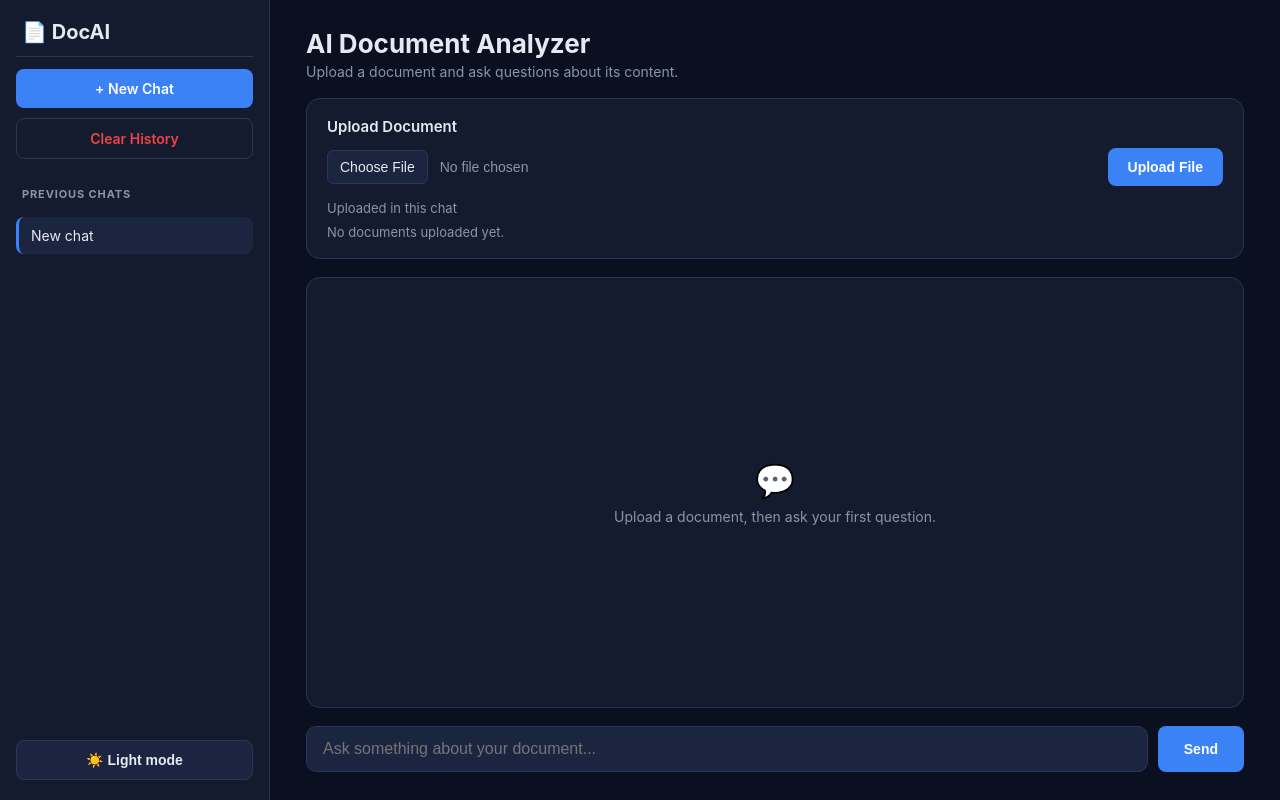
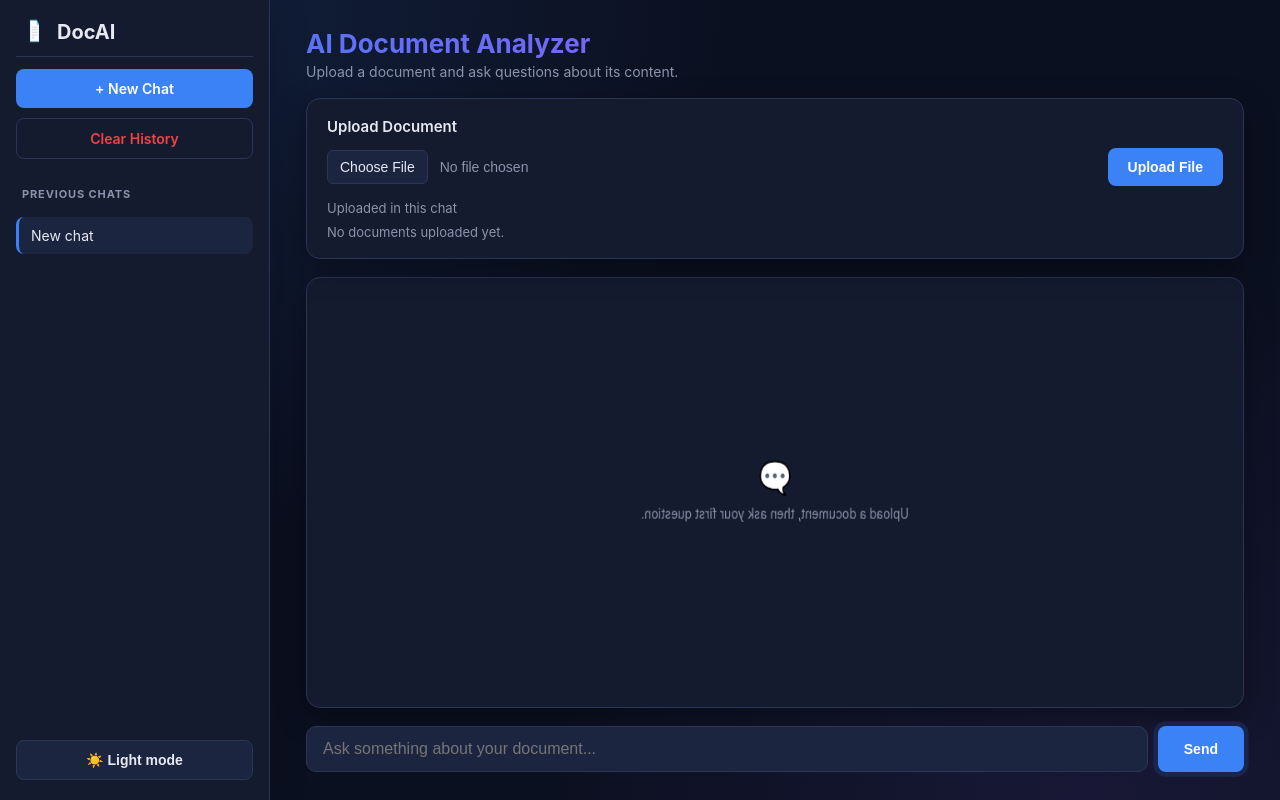
Before and after one commit to AbdulRehman169/ai-document-analyzer, a Flask app: page / in a window 1280 px wide. Run offline with Flask 3, Linux system fonts and the light colour scheme; data comes from the database, SQL or seed files in the repository; data that the repository does not hold is empty.

Commit message:
Improve document analyzer and add OCR testing

```diff
--- a/templates/index.html
+++ b/templates/index.html
@@ -17,6 +17,7 @@
             --user-bubble: #1e3a8a;
             --ai-bubble: #1c2540;
             --danger: #ef4444;
+            --shadow: 0 10px 30px rgba(0, 0, 0, 0.35);
         }
 
         [data-theme="light"] {
@@ -37,15 +39,37 @@
         body {
             margin: 0;
             font-family: "Inter", "Segoe UI", system-ui, -apple-system, sans-serif;
-            background: var(--bg);
+            background:
+                radial-gradient(circle at 15% 0%, rgba(59,130,246,0.12), transparent 40%),
+                radial-gradient(circle at 85% 100%, rgba(139,92,246,0.10), transparent 40%),
+                var(--bg);
             color: var(--text);
             height: 100vh;
             overflow: hidden;
-            transition: background 0.2s, color 0.2s;
+            transition: background 0.3s, color 0.3s;
             -webkit-text-size-adjust: 100%;
+            perspective: 1200px;
         }
 
         .layout { display: flex; height: 100vh; }
+
+        /* ---------- Entrance animations ---------- */
+        @keyframes fadeUp {
+            from { opacity: 0; transform: translateY(14px) rotateX(-6deg); }
+            to   { opacity: 1; transform: translateY(0) rotateX(0); }
+        }
+        @keyframes floatIn {
+            from { opacity: 0; transform: translateZ(-40px) scale(0.96); }
+            to   { opacity: 1; transform: translateZ(0) scale(1); }
+        }
+        @keyframes pulseGlow {
+            0%, 100% { box-shadow: 0 0 0 0 rgba(59,130,246,0.35); }
+            50%      { box-shadow: 0 0 0 8px rgba(59,130,246,0); }
+        }
+        @keyframes shimmer {
+            0%   { background-position: -200% 0; }
+            100% { background-position: 200% 0; }
+        }
 
         /* ---------- Sidebar ---------- */
         .sidebar {
@@ -57,6 +81,9 @@
             flex-direction: column;
             padding: 20px 16px;
             gap: 12px;
+            transform-style: preserve-3d;
+            box-shadow: 8px 0 30px rgba(0,0,0,0.12);
+            animation: fadeUp 0.5s ease both;
         }
 
         .brand {
@@ -67,6 +94,11 @@
             font-weight: 700;
             padding: 0 6px 12px;
             border-bottom: 1px solid var(--border);
+        }
+        .brand span { display: inline-block; animation: float 3s ease-in-out infinite; }
+        @keyframes float {
+            0%, 100% { transform: translateY(0) rotateY(0); }
+            50%      { transform: translateY(-4px) rotateY(180deg); }
         }
 
         .btn {
@@ -80,9 +112,11 @@
             text-align: center;
             text-decoration: none;
             cursor: pointer;
-            transition: background 0.15s, transform 0.1s;
+            transition: transform 0.2s ease, box-shadow 0.2s ease, background 0.15s;
+            transform-style: preserve-3d;
         }
-        .btn:active { transform: scale(0.98); }
+        .btn:hover { transform: translateY(-2px) translateZ(8px); box-shadow: 0 8px 18px rgba(37,99,235,0.3); }
+        .btn:active { transform: translateY(1px) scale(0.97); }
 
         .btn-primary { background: var(--accent); color: #fff; }
         .btn-primary:hover { background: var(--accent-hover); }
@@ -138,9 +177,20 @@
             gap: 18px;
             overflow: hidden;
             min-width: 0;
+            animation: fadeUp 0.6s ease both;
         }
 
-        .page-title h1 { margin: 0; font-size: 26px; font-weight: 700; }
+        .page-title h1 {
+            margin: 0;
+            font-size: 26px;
+            font-weight: 700;
+            background: linear-gradient(90deg, var(--accent), #8b5cf6, var(--accent));
+            background-size: 200% auto;
+            -webkit-background-clip: text;
+            background-clip: text;
+            color: transparent;
+            animation: shimmer 6s linear infinite;
+        }
         .page-title p { margin: 4px 0 0; color: var(--muted); font-size: 14px; }
 
         .card {
@@ -148,6 +198,14 @@
             border: 1px solid var(--border);
             border-radius: 14px;
             padding: 18px 20px;
+            box-shadow: var(--shadow);
+            transition: transform 0.4s ease, box-shadow 0.4s ease;
+            transform-style: preserve-3d;
+            animation: floatIn 0.6s ease both;
+        }
+        .card:hover {
+            transform: rotateX(3deg) rotateY(-3deg) translateZ(6px);
+            box-shadow: 0 20px 40px rgba(0,0,0,0.3);
         }
 
         .card h3 { margin: 0 0 12px; font-size: 15px; font-weight: 600; }
@@ -192,6 +255,8 @@
             border-radius: 14px;
             padding: 20px;
             min-height: 0;
+            box-shadow: var(--shadow);
+            scroll-behavior: smooth;
         }
 
         .bubble {
@@ -214,7 +283,20 @@
         .bubble-user { align-self: flex-end; background: var(--user-bubble); border-bottom-right-radius: 4px; }
         .bubble-ai { align-self: flex-start; background: var(--ai-bubble); border: 1px solid var(--border); border-bottom-left-radius: 4px; }
 
-        .empty-state { margin: auto; text-align: center; color: var(--muted); font-size: 14px; }
+        /* Typing-style shimmer on the newest AI answer */
+        .bubble-ai:last-of-type {
+            background-image: linear-gradient(90deg, transparent, rgba(255,255,255,0.06), transparent);
+            background-size: 200% 100%;
+            animation: fadeUp 0.45s cubic-bezier(.2,.8,.2,1) both, shimmer 2.5s linear 1;
+        }
+
+        .empty-state {
+            margin: auto;
+            text-align: center;
+            color: var(--muted);
+            font-size: 14px;
+            animation: float 4s ease-in-out infinite;
+        }
 
         .ask-form { display: flex; gap: 10px; }
         .ask-form input[type="text"] {
@@ -320,7 +422,7 @@
 
     <!-- Sidebar -->
     <aside class="sidebar">
-        <div class="brand">📄 DocAI</div>
+        <div class="brand"><span>📄</span> DocAI</div>
 
         <div class="sidebar-actions" style="display:flex; flex-direction:column; gap:10px;">
             <a href="/new_chat" class="btn btn-primary">+ New Chat</a>
```
Also changed, not shown: other parts of templates/index.html (+42 -7 lines).
